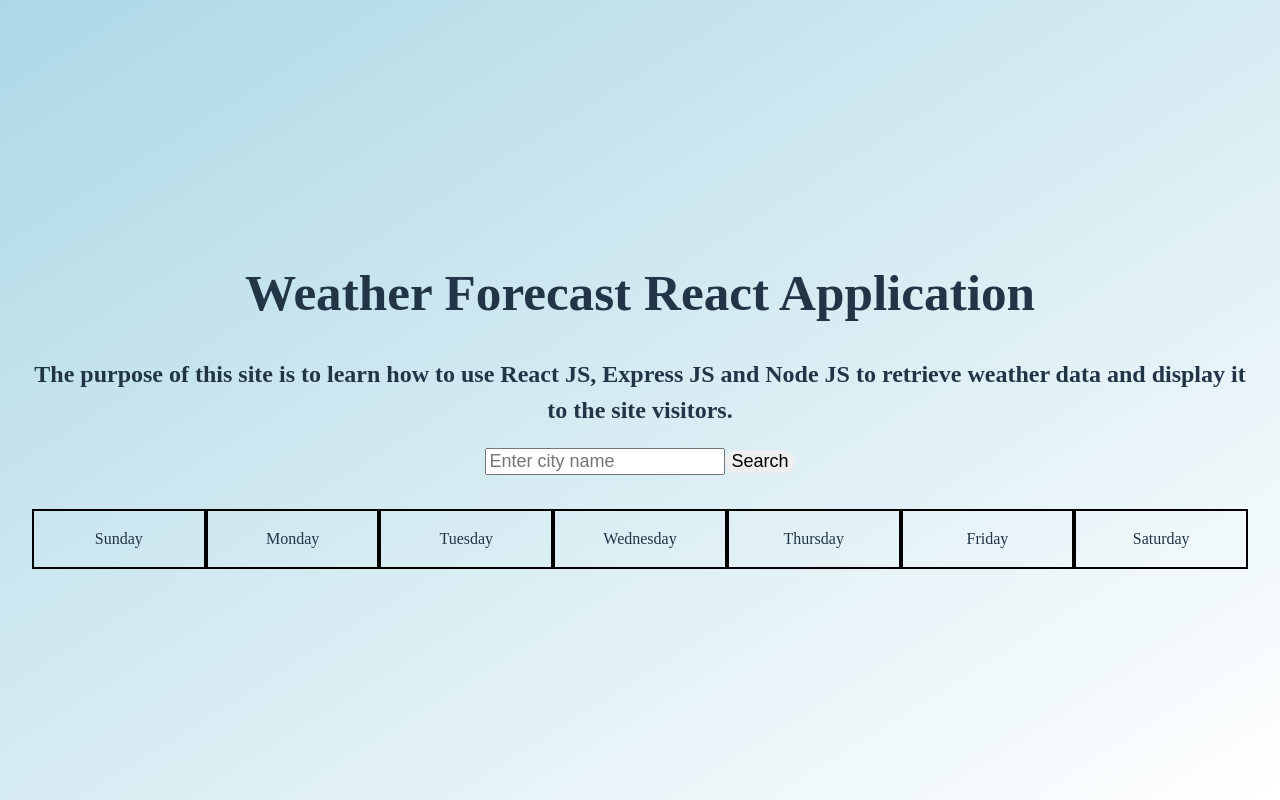
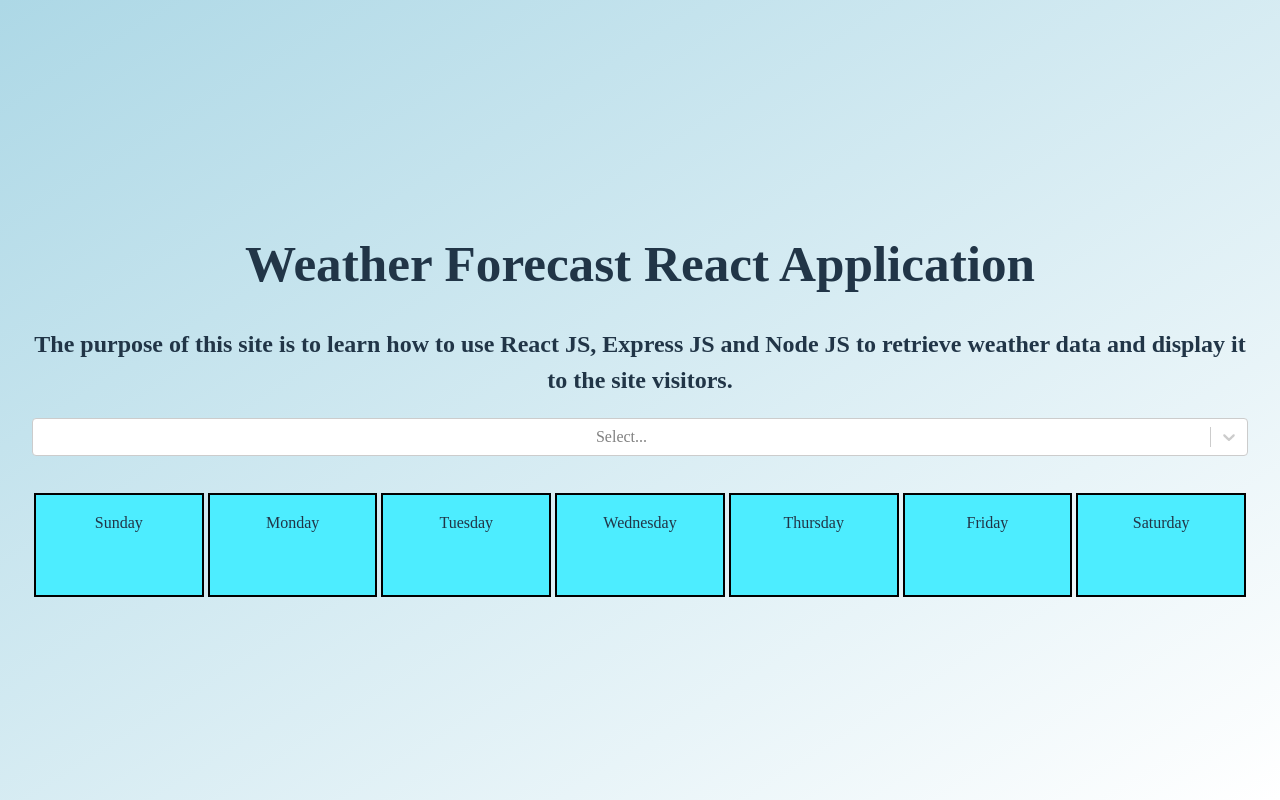
Before and after one commit to marcus-24/Weather-App-Frontend, a React (Vite) app: page / in a window 1280 px wide. Built offline with nearby package versions, Linux system fonts and the light colour scheme.

Commit message:
Added Async select element

```diff
--- a/package.json
+++ b/package.json
@@ -13,7 +13,8 @@
     "axios": "^1.7.7",
     "react": "^18.3.1",
     "react-dom": "^18.3.1",
-    "react-query": "^3.39.3"
+    "react-query": "^3.39.3",
+    "react-select": "^5.8.1"
   },
   "devDependencies": {
     "@eslint/js": "^9.11.1",
--- a/src/App.css
+++ b/src/App.css
@@ -1,5 +1,5 @@
 #root {
-  max-width: 1280px;
+  /* max-width: 1280px; */
   margin: 0 auto;
   padding: 2rem;
   text-align: center;
@@ -22,7 +22,10 @@ form * {
 }
 
 .weather-item {
+  background-color: rgb(77, 237, 255);
   box-shadow: rgba(0, 205, 241, 1);
   width: 70%;
+  height: 100px;
   border: 2px solid black;
+  margin: 2px;
 }
--- a/src/App.tsx
+++ b/src/App.tsx
@@ -1,6 +1,10 @@
-import { useState, FormEvent } from "react";
+import { useState } from "react";
 // import { useQuery } from "react-query";
-// import { IWeather } from "./interfaces";
+import { SearchProps, ILocation, IOption } from "./interfaces";
+import AsyncSelect from "react-select/async";
+// import { SingleValue } from "react-select";
+// import makeAnimated from "react-select/animated";
+import axios from "axios";
 import "./App.css";
 
 const weatherList = [
@@ -25,31 +29,50 @@ function Header() {
   );
 }
 
-function App() {
-  // const [weatherList, setWeatherList] = useState<IWeather[]>([]); // place holder until I use react-query
-  const [city, setCity] = useState("");
-  const handleSubmit = (event: FormEvent) => {
-    event.preventDefault();
+function AsyncSearchBar({ setCity }: SearchProps): any {
+  // https://dev.to/wlytle/implementing-a-searchable-async-dropdown-in-react-5hce
+  const [query, setQuery] = useState<string>("");
+
+  // fetch filteres search results for dropdown
+  const loadOptions = async (): Promise<IOption[]> => {
+    return axios
+      .get(`http://localhost:4000/weather-locs/${query}`)
+      .then((resp) => {
+        return resp.data.map((loc: ILocation) => ({
+          value: loc.display_name,
+          label: loc.display_name,
+        }));
+      });
   };
-  const handleChange = (event: FormEvent) => {
-    const casted_target = event.target as HTMLInputElement;
-    setCity(casted_target.value);
+
+  //get animated components wrapper
+  // const animatedComponents = makeAnimated();
+
+  const handleChange = (value: IOption | null) => {
+    const city = value!.label;
+    setCity(city);
   };
 
   return (
     <>
+      <AsyncSelect
+        cacheOptions
+        loadOptions={loadOptions}
+        onInputChange={(value) => setQuery(value)}
+        onChange={handleChange}
+      />
+    </>
+  );
+}
+
+function App() {
+  // const [weatherList, setWeatherList] = useState<IWeather[]>([]); // place holder until I use react-query
+  const [city, setCity] = useState<string>("");
+
+  return (
+    <>
       <Header />
-      <form onSubmit={handleSubmit}>
-        <input
-          type="text"
-          value={city}
-          id="form-submit-text"
-          name="form-submit-text"
-          placeholder="Enter city name"
-          onChange={handleChange}
-        />
-        <input id="submit-button" type="submit" value="Search" />
-      </form>
+      <AsyncSearchBar setCity={setCity} />
       <h1>{city}</h1>
       <div className="container" id="column">
         {weatherList.map((weather) => (
```
Also changed, not shown: src/interfaces.ts (+15 -2 lines), 1 other file (tests, documents, lock files or other folders).
